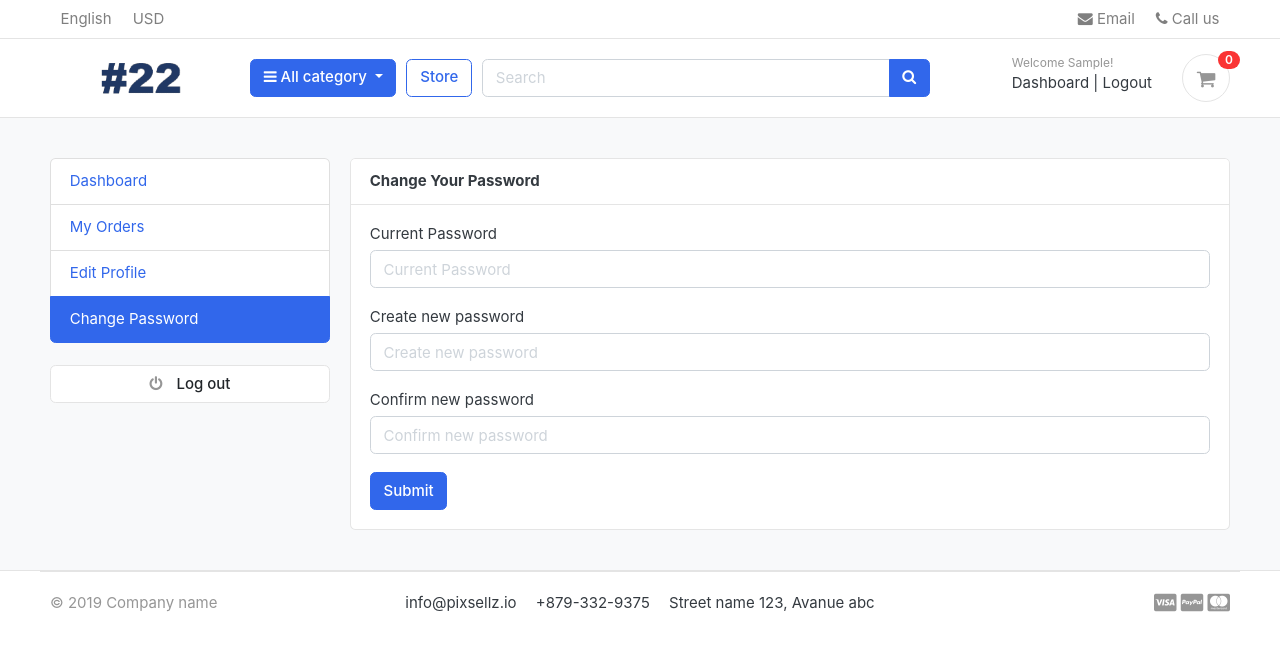
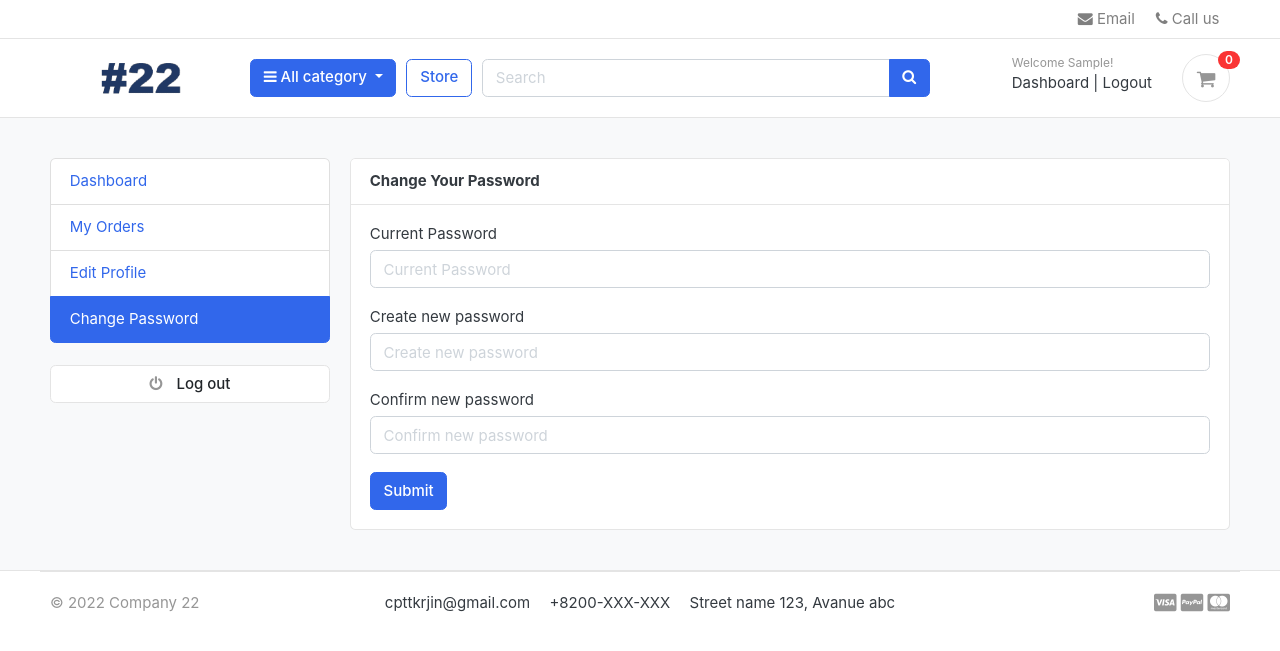
Before and after one commit to AbrahamYu/django-cart, a Django app: page /accounts/change_password/ in a window 1280 px wide. Shown: the top 651 px of the page. Run offline with Django 3.2, Linux system fonts and the light colour scheme; the visitor is signed in with stand-in values (Sample User, id 1); data that the repository does not hold is empty; parts of the project's set-up code (start-up, migrations or seed data) failed here and were passed over; some libraries are stand-ins or nearby versions; some web fonts are replaced.

Commit message:
requirements.txt 추가

```diff
--- a/templates/includes/footer.html
+++ b/templates/includes/footer.html
@@ -5,11 +5,11 @@
 	<div class="container">
 		<section class="footer-bottom border-top row">
 			<div class="col-md-2">
-				<p class="text-muted"> &copy 2019 Company name </p>
+				<p class="text-muted"> &copy 2022 Company 22 </p>
 			</div>
 			<div class="col-md-8 text-md-center">
-				<span  class="px-2">info@pixsellz.io</span>
-				<span  class="px-2">+879-332-9375</span>
+				<span  class="px-2">cpttkrjin@gmail.com</span>
+				<span  class="px-2">+8200-XXX-XXX</span>
 				<span  class="px-2">Street name 123, Avanue abc</span>
 			</div>
 			<div class="col-md-2 text-md-right text-muted">
--- a/templates/includes/navbar.html
+++ b/templates/includes/navbar.html
@@ -9,11 +9,11 @@
       <div class="collapse navbar-collapse" id="navbarTop4">
         <ul class="navbar-nav mr-auto">
             <li class="nav-item dropdown">
-                 <a href="#" class="nav-link">   English </a>
+                 {% comment %} <a href="#" class="nav-link">   English </a> {% endcomment %}
 
             </li>
             <li class="nav-item dropdown">
-                <a href="#" class="nav-link"> USD </a>
+                {% comment %} <a href="#" class="nav-link"> USD </a> {% endcomment %}
             </li>
         </ul>
         <ul class="navbar-nav">
```
